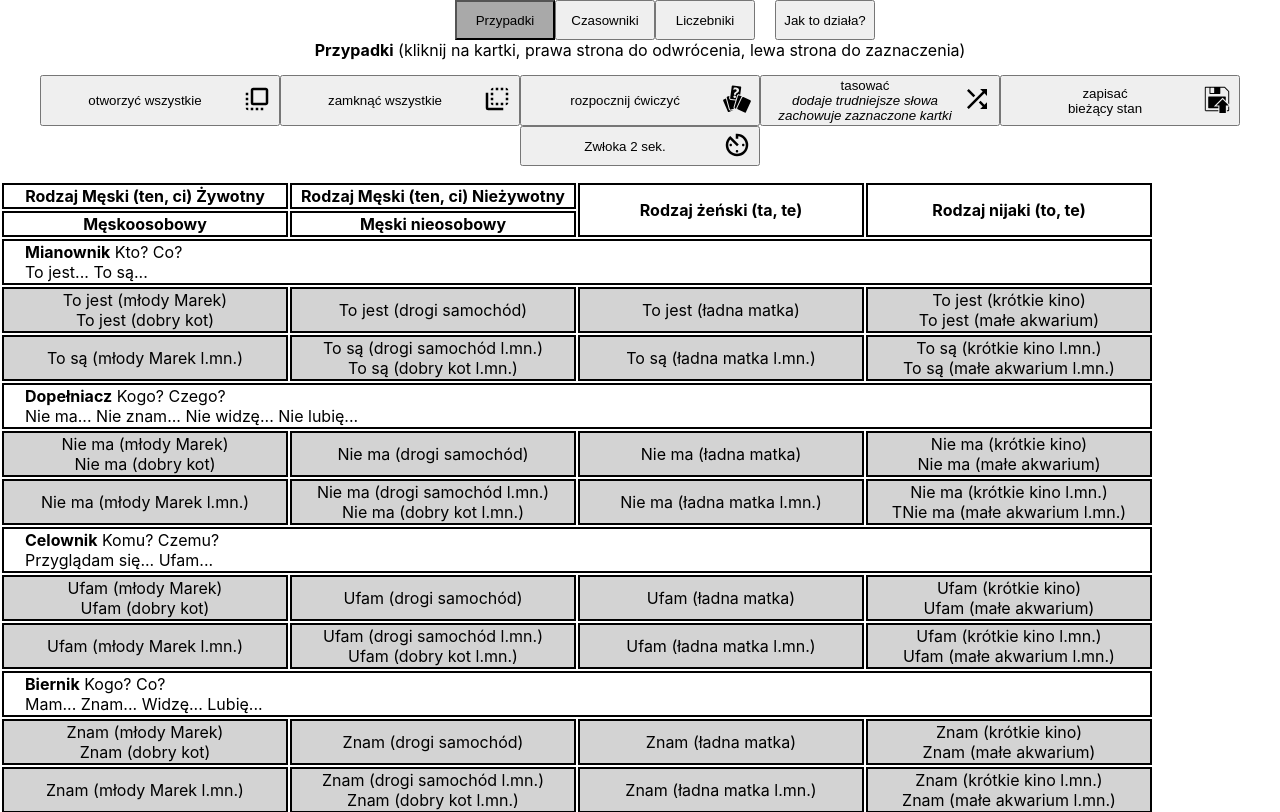
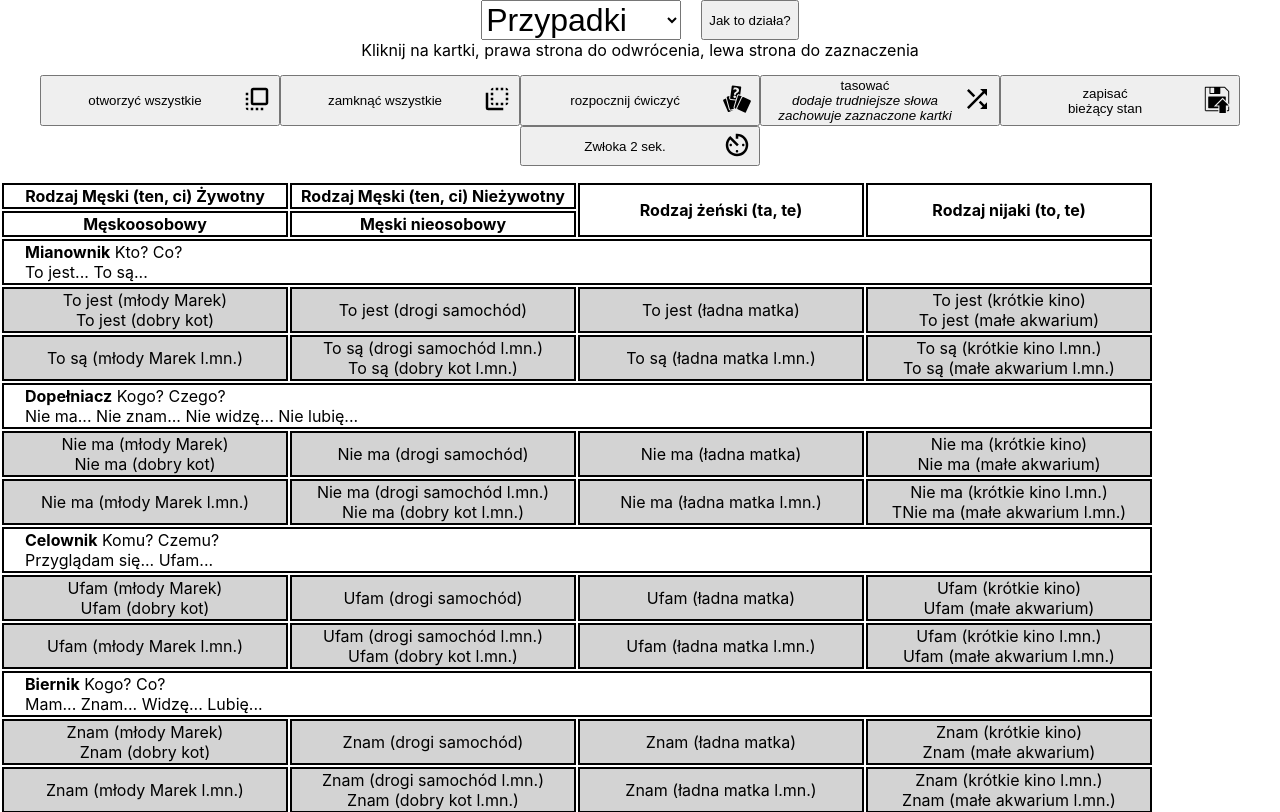
Before and after one commit to IKoshelev/polish-language-kata, a React (Create React App) app: page / in a window 1280 px wide. Shown: the top 812 px of the page. Built offline with nearby package versions, Linux system fonts and the light colour scheme.

Commit message:
menu style adjustment

```diff
--- a/src/App.scss
+++ b/src/App.scss
@@ -6,19 +6,15 @@ body {
   display: flex;
   justify-content: center;
   width: 100%;
-  overflow-y: scroll;
+  flex-wrap: wrap;
 
-  button {
+  & > select {
+    min-width: 200px;
+    font-size: 2em;
+  }
+
+  & > * {
     min-height: 40px;
-    min-width: 100px;
-
-    &:first-child{
-      margin-left: 50px;
-    }
-
-    &.active {
-      background-color: darkgrey;
-    }
   }
 }
 
--- a/src/App.tsx
+++ b/src/App.tsx
@@ -28,6 +28,20 @@ function App() {
   return (
     <div className="App">
       <div id="menu-top">
+
+
+        <select
+          id="mode-select"
+          value={mode}
+          onChange={(evt) => {
+            const newMode = evt.target.value as Mode | undefined;
+            if (!newMode || newMode === mode) {
+              return;
+            }
+            setModeToQs(newMode);
+            setMode(newMode);
+          }}
+        >
           {(
             [
               ["cases", "Przypadki"],
@@ -35,20 +49,12 @@ function App() {
               ["numerals", "Liczebniki"],
             ] as [Mode, string][]
           ).map(([buttonMode, label]) => (
-          <button
-            key={buttonMode}
-            className={buttonMode === mode ? "active" : ""}
-            onClick={() => {
-              if (buttonMode === mode) {
-                return;
-              }
-              setModeToQs(buttonMode);
-              setMode(buttonMode);
-            }}
-          >
-            {label}
-          </button>
+
+            <option key={buttonMode} value={buttonMode}>{label}</option>
           ))}
+
+        </select>
+
         <button
           key="help"
           style={{
--- a/src/Cases.tsx
+++ b/src/Cases.tsx
@@ -1,6 +1,6 @@
 import React, { useEffect } from "react";
 import { useImmer } from "use-immer";
-import { attemptGetDataByQSKey, getRandomItem } from "./util";
+import { attemptGetDataByQSKey, getRandomItem, whichSideOfElementWasClicked } from "./util";
 import { MdAvTimer, MdFlipToBack, MdFlipToFront, MdShuffle } from "react-icons/md";
 import { GiCardRandom, GiLoad, GiSave } from "react-icons/gi";
 import classNames from "classnames";
@@ -1795,17 +1795,13 @@ export function Cases() {
             opened: card.isOpened,
           })}
           onClick={(event) => {
-            const currentTargetRect =
-              event.currentTarget.getBoundingClientRect();
-            const eventOffsetX = event.pageX - currentTargetRect.left;
-            // eventOffsetY = event.pageY - currentTargetRect.top;
-            const isRightSide = eventOffsetX < currentTargetRect.width / 2;
+            const sideClicked = whichSideOfElementWasClicked(event);
 
             updateState((d) => {
               const cardUpdate = getAllCards(d.cards).find(
                 (c) => c.id === card.id
               )!;
-              if (isRightSide) {
+              if (sideClicked === 'right') {
                 cardUpdate.isMarked = !cardUpdate.isMarked;
               } else {
                 cardUpdate.isOpened = !cardUpdate.isOpened;
@@ -1835,8 +1831,8 @@ export function Cases() {
   return (
     <div id="cases">
       <div>
-        <strong>Przypadki</strong> (kliknij na kartki, prawa strona do
-        odwrócenia, lewa strona do zaznaczenia)
+        Kliknij na kartki, prawa strona do
+        odwrócenia, lewa strona do zaznaczenia
       </div>
       <div className="sumbenu-std">
         <button
--- a/src/Numerals.tsx
+++ b/src/Numerals.tsx
@@ -13,6 +13,7 @@ import {
   attemptGetDataByQSKey,
   getRandomItem,
   shuffleAndReturnArr,
+  whichSideOfElementWasClicked,
 } from "./util";
 
 const NUMERALS_STATE_QS_KEY = "numerals-state-key";
@@ -453,7 +454,7 @@ const numeralsDictBase: NumeralForms[] = [
   ],
   [
     "2000",
-    "dwa_tysiące",
+    "dwa tysiące",
     "dwutysięczny",
     "dwutysięczna",
     "dwutysięczne",
@@ -464,7 +465,7 @@ const numeralsDictBase: NumeralForms[] = [
   ],
   [
     "5000",
-    "pięć_tysięcy",
+    "pięć tysięcy",
     "pięciotysięczny",
     "pięciotysięczna",
     "pięciotysięczne",
@@ -656,17 +657,14 @@ export function Numerals() {
         opened: card.isOpened,
       })}
       onClick={(event) => {
-        const currentTargetRect = event.currentTarget.getBoundingClientRect();
-        const eventOffsetX = event.pageX - currentTargetRect.left;
-        // eventOffsetY = event.pageY - currentTargetRect.top;
-        const isRightSide = eventOffsetX < currentTargetRect.width / 2;
+        const sideClicked = whichSideOfElementWasClicked(event);
 
         updateState((d) => {
           const cardMut = getAllCards(d.numerals).find(
             (c) => c.id === card.id
           )!;
 
-          if (isRightSide) {
+          if (sideClicked === 'right') {
             cardMut.isMarked = !cardMut.isMarked;
           } else {
             cardMut.isOpened = !cardMut.isOpened;
@@ -691,8 +689,8 @@ export function Numerals() {
   return (
     <div id="numerals">
       <div>
-        <strong>Liczebniki</strong> (kliknij na kartki, prawa strona do
-        odwrócenia, lewa strona do zaznaczenia)
+        Kliknij na kartki, prawa strona do
+        odwrócenia, lewa strona do zaznaczenia
       </div>
       <div className="sumbenu-std">
         <button
--- a/src/Verbs.tsx
+++ b/src/Verbs.tsx
@@ -13,6 +13,7 @@ import {
   entries,
   getRandomItem,
   shuffleAndReturnArr,
+  whichSideOfElementWasClicked,
 } from "./util";
 
 const VERBS_STATE_QS_KEY = "verbs-state-key";
@@ -793,15 +794,12 @@ export function Verbs() {
         opened: card.isOpened,
       })}
       onClick={(event) => {
-        const currentTargetRect = event.currentTarget.getBoundingClientRect();
-        const eventOffsetX = event.pageX - currentTargetRect.left;
-        // eventOffsetY = event.pageY - currentTargetRect.top;
-        const isRightSide = eventOffsetX < currentTargetRect.width / 2;
+        const sideClicked = whichSideOfElementWasClicked(event);
 
         updateState((d) => {
           const cardMut = getAllCards(d.cards).find((c) => c.id === card.id)!;
 
-          if (isRightSide) {
+          if (sideClicked === 'right') {
             cardMut.isMarked = !cardMut.isMarked;
           } else {
             cardMut.isOpened = !cardMut.isOpened;
@@ -835,8 +833,8 @@ export function Verbs() {
   return (
     <div id="verbs">
       <div>
-        <strong>Czasowniki</strong> (kliknij na kartki, prawa strona do
-        odwrócenia, lewa strona do zaznaczenia)
+        Kliknij na kartki, prawa strona do
+        odwrócenia, lewa strona do zaznaczenia
       </div>
       <div className="sumbenu-std">
         <button
--- a/src/util.ts
+++ b/src/util.ts
@@ -31,3 +31,10 @@ export function attemptGetDataByQSKey<T>(key: string): T | undefined {
     if (!item) { return; }
     return JSON.parse(item);
 }
+
+export function whichSideOfElementWasClicked(event: React.MouseEvent<HTMLElement, MouseEvent>): 'right' | 'left' {
+    const currentTargetRect = event.currentTarget.getBoundingClientRect();
+    const eventOffsetX = event.pageX - currentTargetRect.left;
+    const isRightSide = eventOffsetX < currentTargetRect.width / 2;
+    return isRightSide ? 'right' : 'left';
+  }
```
Lines whose indentation alone changed are shown as unchanged.
